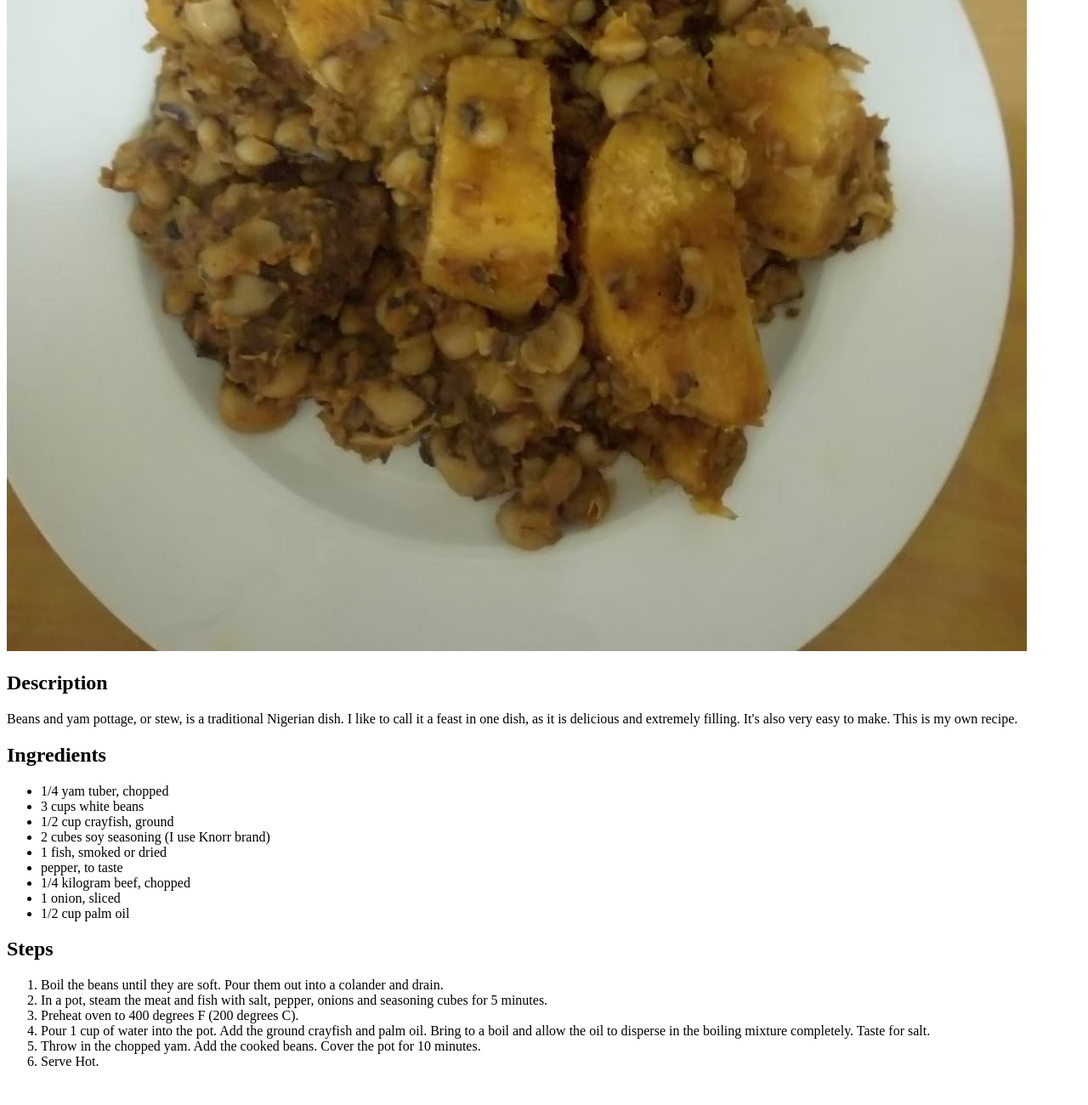
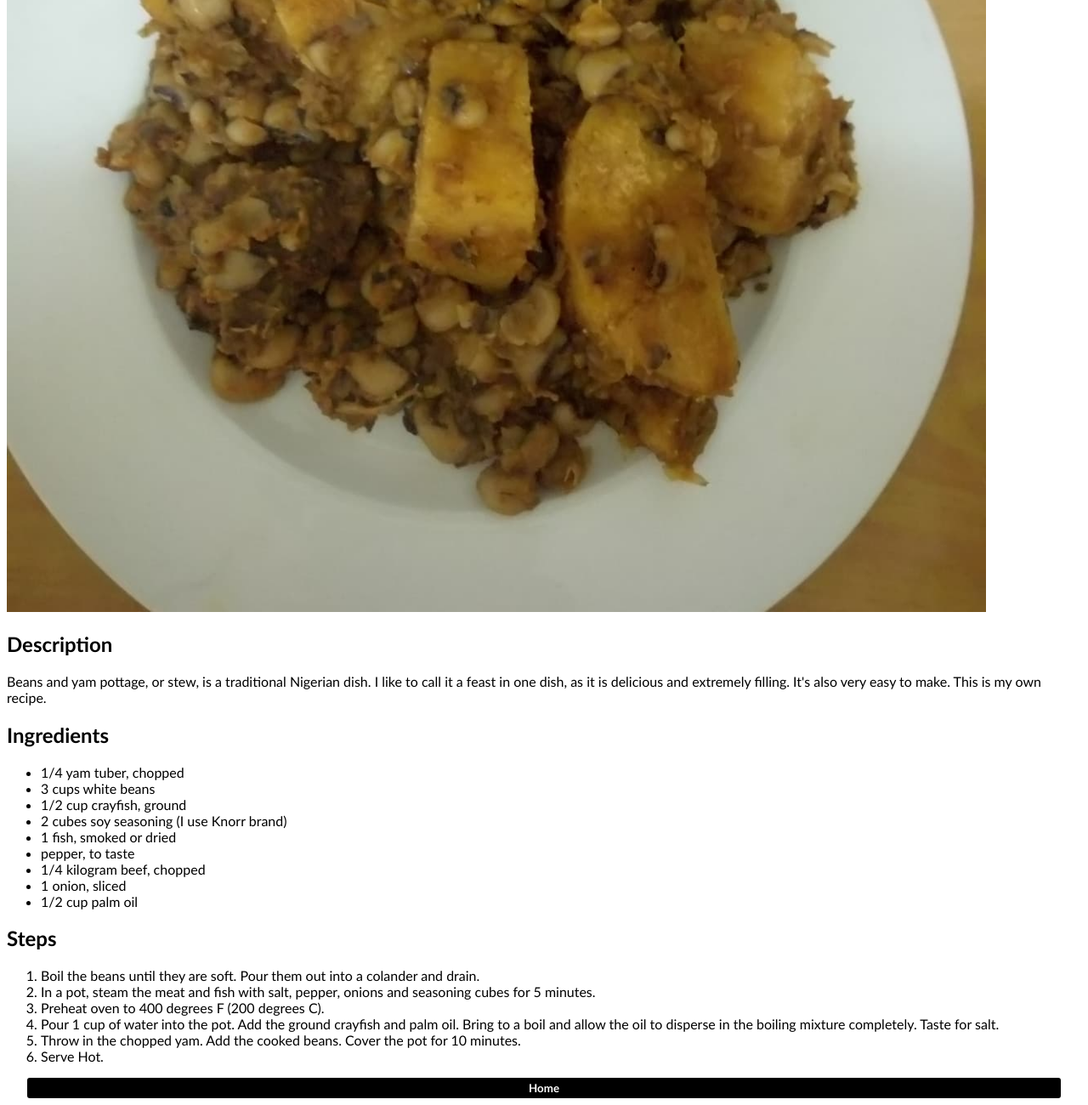
Before and after one commit to Giddel001/odin-recipes, a plain HTML site: page recipes/beansnyam.html in a window 1280 px wide. Shown: the part 514-1814 px from the top of the page at 85% size. Before the commit the page ends 1788 px from the top, so only its background shows below. Drawn offline with Linux system fonts and the light colour scheme.

Commit message:
Edit all Recipe  CSS Files

```diff
--- a/css/beansnyam.css
+++ b/css/beansnyam.css
@@ -0,0 +1,22 @@
+* {
+    font-family: 'Gill Sans', 'Gill Sans MT', Calibri, 'Trebuchet MS', sans-serif;
+}
+
+img {
+    max-width: 90vw;
+    height: auto;
+}
+
+.btncontainer {
+    text-align: center;
+}
+
+.btncontainer button {
+    width: 95vw;
+    background-color: black;
+    color: white;
+    border: none;
+    border-radius: 3px;
+    padding: 4px;
+    font-weight: bold;
+}
--- a/css/jollofrice.css
+++ b/css/jollofrice.css
@@ -0,0 +1,19 @@
+*{
+    font-family: 'Gill Sans', 'Gill Sans MT', Calibri, 'Trebuchet MS', sans-serif;
+}
+img{
+    max-width: 90vw;
+    height: auto;
+}
+.btncontainer{
+    text-align: center;
+}
+.btncontainer button{
+    width: 95vw;
+    background-color: black;
+    color: white;
+    border: none;
+    border-radius: 3px;
+    padding: 4px;
+    font-weight: bold;
+}
--- a/css/style.css
+++ b/css/style.css
@@ -9,6 +9,5 @@
    text-align: left;
 }
 .recipe-container a{
-    text-decoration: none;
     color: black;
 }
--- a/css/suya.css
+++ b/css/suya.css
@@ -0,0 +1,22 @@
+* {
+    font-family: 'Gill Sans', 'Gill Sans MT', Calibri, 'Trebuchet MS', sans-serif;
+}
+
+img {
+    max-width: 90vw;
+    height: auto;
+}
+
+.btncontainer {
+    text-align: center;
+}
+
+.btncontainer button {
+    width: 95vw;
+    background-color: black;
+    color: white;
+    border: none;
+    border-radius: 3px;
+    padding: 4px;
+    font-weight: bold;
+}
--- a/recipes/beansnyam.html
+++ b/recipes/beansnyam.html
@@ -5,6 +5,8 @@
     <meta charset="UTF-8">
     <meta name="viewport" content="width=device-width, initial-scale=1.0">
     <title>Recipes</title>
+    <link rel="stylesheet" href="../css/beansnyam.css">
+
 </head>
 
 <body>
@@ -48,6 +50,12 @@
 
     </ol>
 
+        <!-- Home Button -->
+        <div class="btncontainer">
+            <a href="../index.html"><button>Home</button></a>
+        </div>
+
+
 
 
 </body>
```
Also changed, not shown: index.html (+11 -4 lines), recipes/jollofrice.html (+7 -0 lines), recipes/suya.html (+8 -0 lines).
